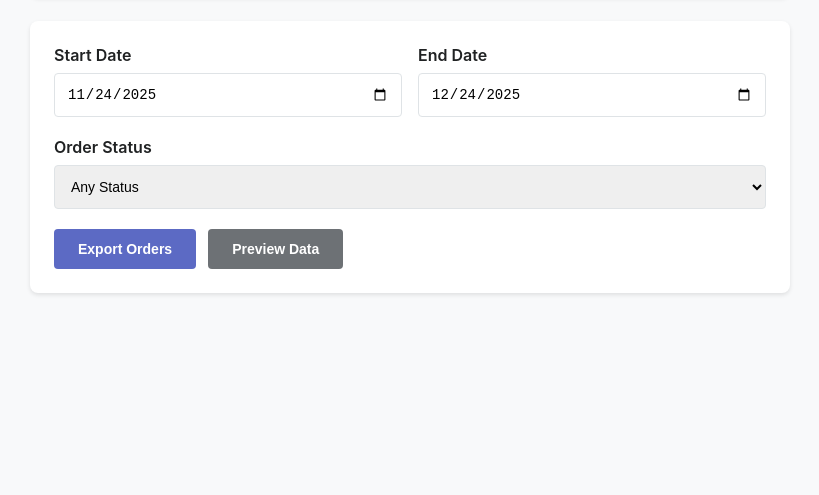
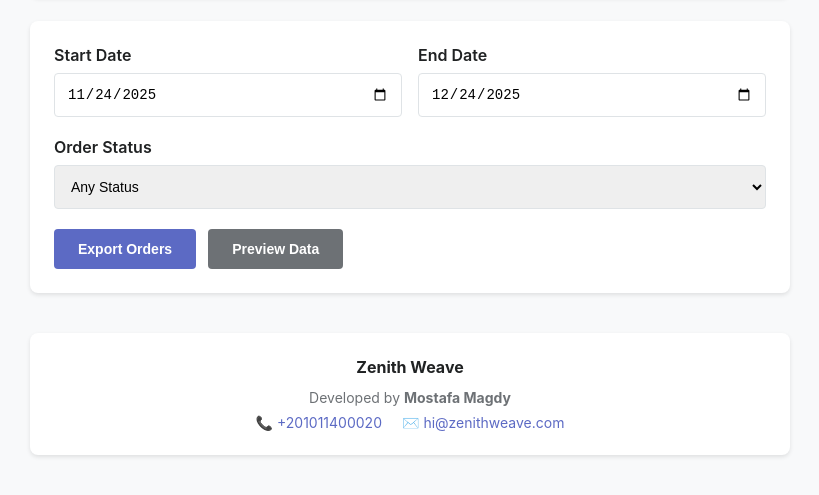
Before and after one commit to zenithweave/NUT-ORDERS-REPORT, a website: page public/index.html in a window 1280 px wide. Shown: the part 125-620 px from the top of the page, without its empty margins (230-1049 px from the left). Drawn offline with Linux system fonts and the light colour scheme; no server answers.

Commit message:
Add Zenith Weave branding footer

```diff
--- a/public/index.html
+++ b/public/index.html
@@ -245,6 +245,19 @@
             <div class="spinner"></div>
             <p>Processing orders...</p>
         </div>
+
+        <footer style="margin-top: 40px; padding: 24px; background: white; border-radius: 8px; box-shadow: 0 2px 4px rgba(0,0,0,0.1); text-align: center; color: #6d7175; font-size: 14px;">
+            <div style="margin-bottom: 12px;">
+                <strong style="color: #202223; font-size: 16px;">Zenith Weave</strong>
+            </div>
+            <div style="margin-bottom: 8px;">
+                Developed by <strong>Mostafa Magdy</strong>
+            </div>
+            <div style="display: flex; justify-content: center; gap: 20px; flex-wrap: wrap;">
+                <a href="tel:+201011400020" style="color: #5c6ac4; text-decoration: none;">📞 +201011400020</a>
+                <a href="mailto:hi@zenithweave.com" style="color: #5c6ac4; text-decoration: none;">✉️ hi@zenithweave.com</a>
+            </div>
+        </footer>
     </div>
 
     <script>
```
